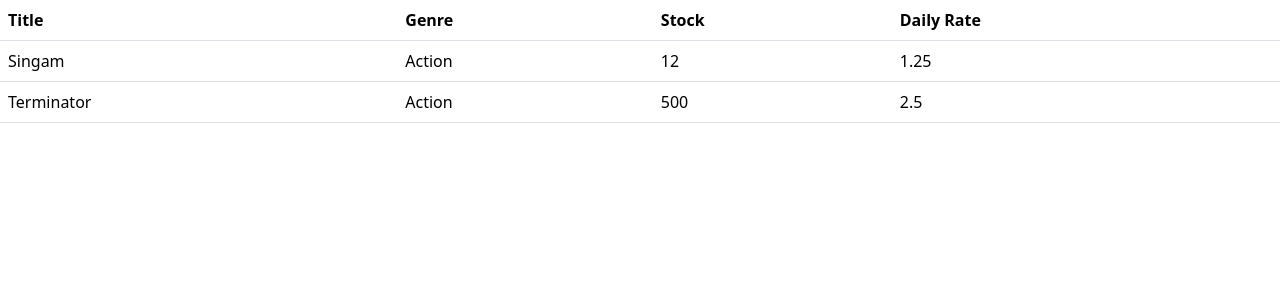
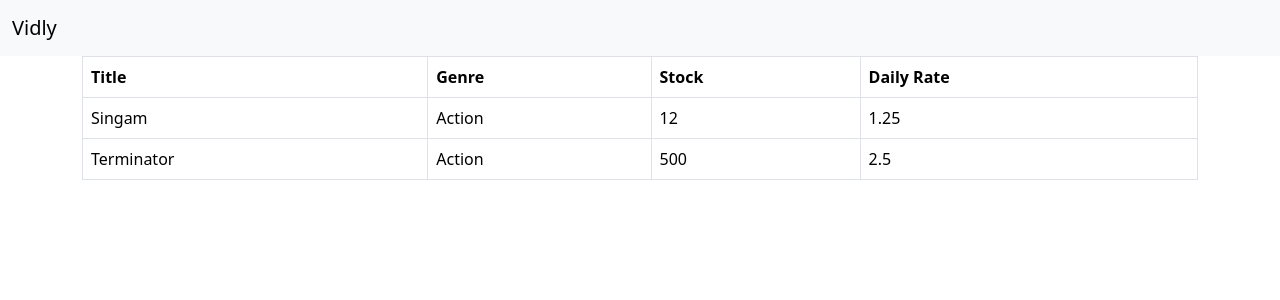
Before and after one commit to ssamarasam/python-100, a Django app: page /movies/ in a window 1280 px wide. Shown: the top 300 px of the page. Run offline with Django 5.2, Linux system fonts and the light colour scheme; data comes from the database, SQL or seed files in the repository.

Commit message:
moved base template to project directory, added boostrap classes added 404 exception added url parameters for individual movie

```diff
--- a/small-projects/vidly/movies/templates/movies/index.html
+++ b/small-projects/vidly/movies/templates/movies/index.html
@@ -1,7 +1,7 @@
-{% extends "movies/base.html" %}
+{% extends "base.html" %}
 {% block content %}
 
-    <table class="table">
+    <table class="table table-bordered table-hover">
         <thead>
             <tr>
                 <th>Title</th>
--- a/small-projects/vidly/movies/urls.py
+++ b/small-projects/vidly/movies/urls.py
@@ -4,6 +4,7 @@ from django.urls import path
 from . import views
 
 urlpatterns = [
-    path('', views.index, name='index')  # pass a refercne to the funtion
-
+    # pass a refercne to the funtion
+    path('', views.index, name='movies_index'),
+    path('<int:movie_id>', views.detail, name='movies_detail')
 ]
--- a/small-projects/vidly/movies/views.py
+++ b/small-projects/vidly/movies/views.py
@@ -1,4 +1,4 @@
-from django.http import HttpResponse
+from django.http import HttpResponse, Http404
 from django.shortcuts import render
 from .models import Movie
 
@@ -19,3 +19,11 @@ def index(request):
     # return HttpResponse(output)
 
     return render(request, 'movies/index.html', {"movies": movies})
+
+
+def detail(request, movie_id):
+    try:
+        movie = Movie.objects.get(pk=movie_id)
+        return render(request, 'movies/detail.html', {'movie': movie})
+    except Movie.DoesNotExist:
+        raise Http404
--- a/small-projects/vidly/movies/templates/movies/base.html
+++ b/small-projects/vidly/templates/base.html
@@ -7,9 +7,16 @@
     <link href="https://cdn.jsdelivr.net/npm/bootstrap@5.3.6/dist/css/bootstrap.min.css" rel="stylesheet" integrity="sha384-4Q6Gf2aSP4eDXB8Miphtr37CMZZQ5oXLH2yaXMJ2w8e2ZtHTl7GptT4jmndRuHDT" crossorigin="anonymous">
   </head>
   <body>
-    {% block content %}
+    <nav class="navbar bg-body-tertiary">
+      <div class="container-fluid">
+      <a class="navbar-brand" href="#">Vidly</a>
+      </div>
+    </nav>
+    <main class="container">
+      {% block content %}
 
-    {% endblock  %}
+      {% endblock  %}
+    </main>
     <script src="https://cdn.jsdelivr.net/npm/bootstrap@5.3.6/dist/js/bootstrap.bundle.min.js" integrity="sha384-j1CDi7MgGQ12Z7Qab0qlWQ/Qqz24Gc6BM0thvEMVjHnfYGF0rmFCozFSxQBxwHKO" crossorigin="anonymous"></script>
   </body>
 </html>
--- a/small-projects/vidly/vidly/settings.py
+++ b/small-projects/vidly/vidly/settings.py
@@ -11,6 +11,7 @@ https://docs.djangoproject.com/en/5.2/ref/settings/
 """
 
 from pathlib import Path
+import os
 
 # Build paths inside the project like this: BASE_DIR / 'subdir'.
 BASE_DIR = Path(__file__).resolve().parent.parent
@@ -55,7 +56,7 @@ ROOT_URLCONF = 'vidly.urls'
 TEMPLATES = [
     {
         'BACKEND': 'django.template.backends.django.DjangoTemplates',
-        'DIRS': [],
+        'DIRS': [os.path.join(BASE_DIR, 'templates')],
         'APP_DIRS': True,
         'OPTIONS': {
             'context_processors': [
```
Also changed, not shown: small-projects/vidly/movies/templates/movies/detail.html (added, +12 -0 lines).
